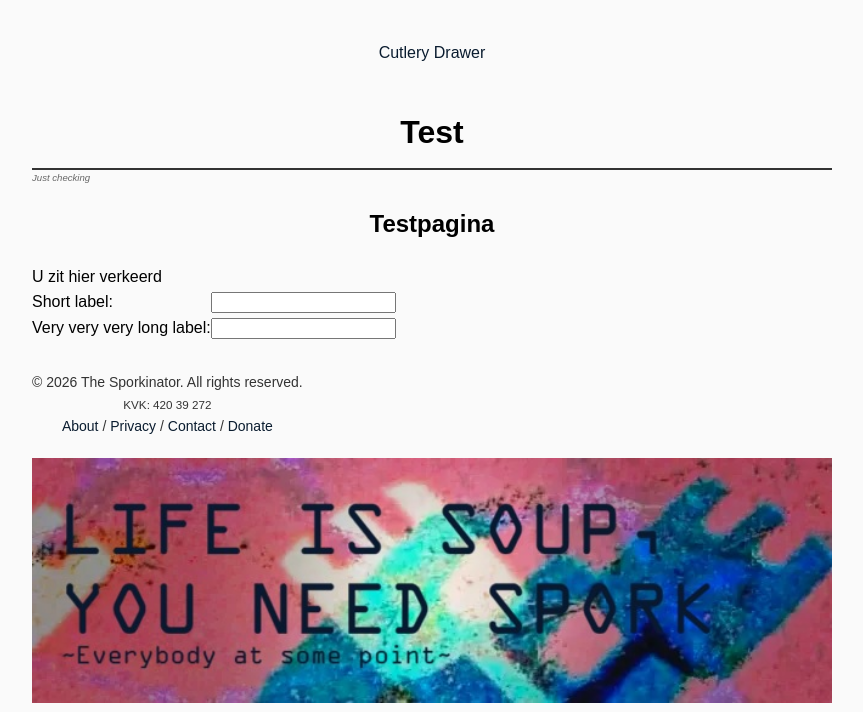
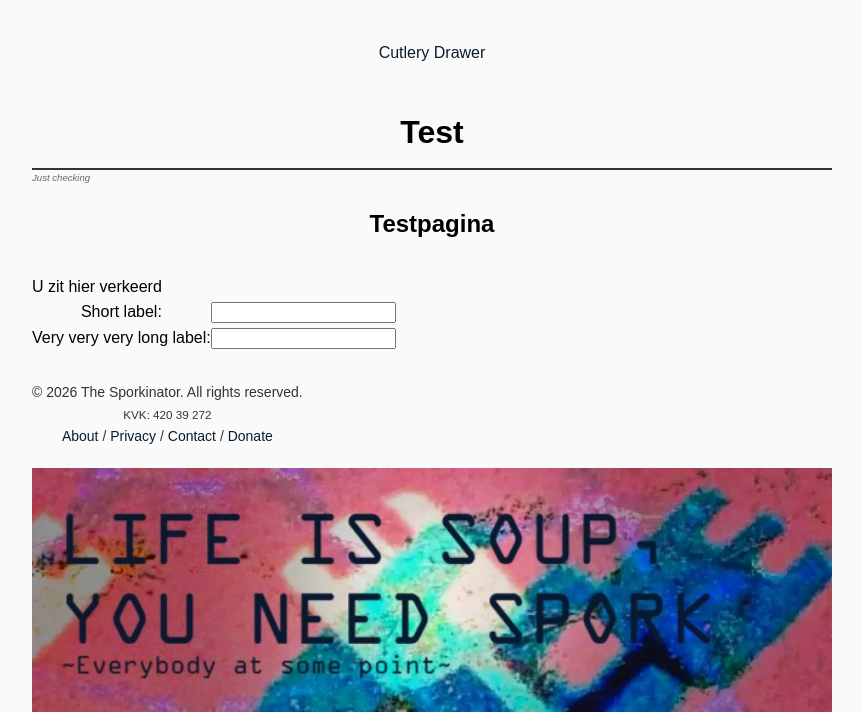
Before and after one commit to miepmiepzoef/Sporkinator, a PHP site: page /FoulFaultVault/test.html in a window 1280 px wide. Shown: the top 712 px of the page, without its empty margins (208-1071 px from the left). Run offline with PHP 8.4, Linux system fonts and the light colour scheme.

Commit message:
Update style.css

```diff
--- a/css/style.css
+++ b/css/style.css
@@ -6,7 +6,13 @@ body {
     line-height: 1.6;
     background-color: #fafafa;
 }
-
+.container {
+			text-align: center;
+			padding-top: 10px;
+            max-width: 1400px;
+            margin: 0 auto;
+			align-items: center;
+        }
 h1 {
     text-align: center;
     padding-bottom: 10px;
```
